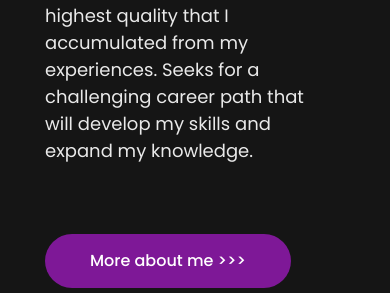
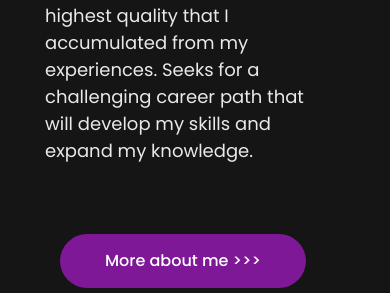
Before and after one commit to BossNyel/nyel-portfolio, a plain HTML site: page index.html in a window 390 px wide. Shown: the part 418-711 px from the top of the page. Drawn offline with nearby package versions, Linux system fonts and the light colour scheme; a web font is replaced by a local one.

Commit message:
Update NYEL.css

```diff
--- a/NYEL.css
+++ b/NYEL.css
@@ -147,6 +147,7 @@ ul
 }
 .btn
 {
+    margin-left: 15px;
     font-size: 20px;
     font-weight: 500;
     padding: 15px 45px;
@@ -910,6 +911,17 @@ h3.my-profession
 
 @media (max-width:991px)
 {
+    .about
+    {
+        padding-left: 0px;
+        padding-right: 0px;
+
+    }
+    .contact
+    {
+        padding-left: 0px;
+        padding-right: 0px;
+    }
     .contact .contact-info-item,
     .portfolio .portfolio-item,
     .service .service-item,
```
